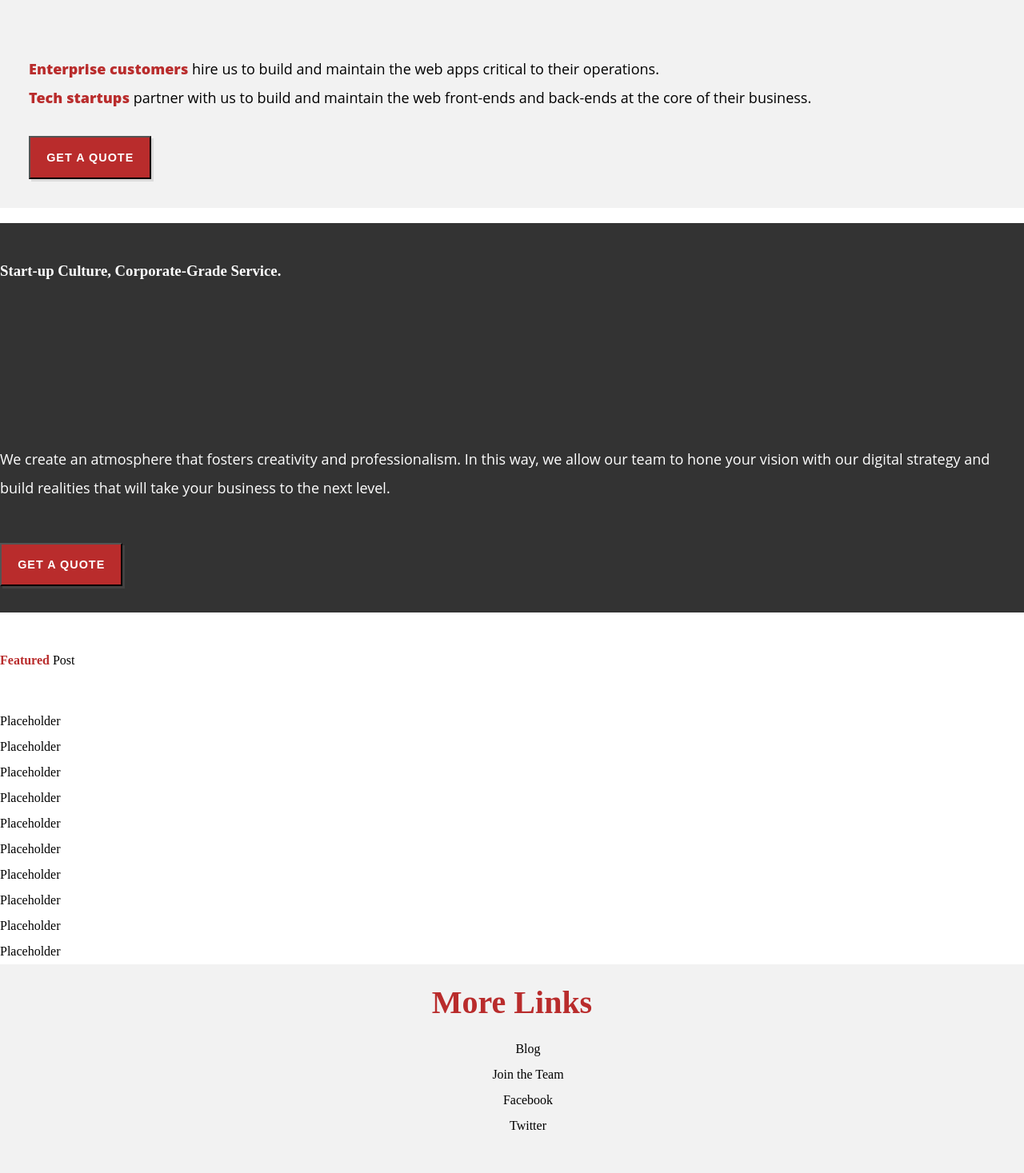
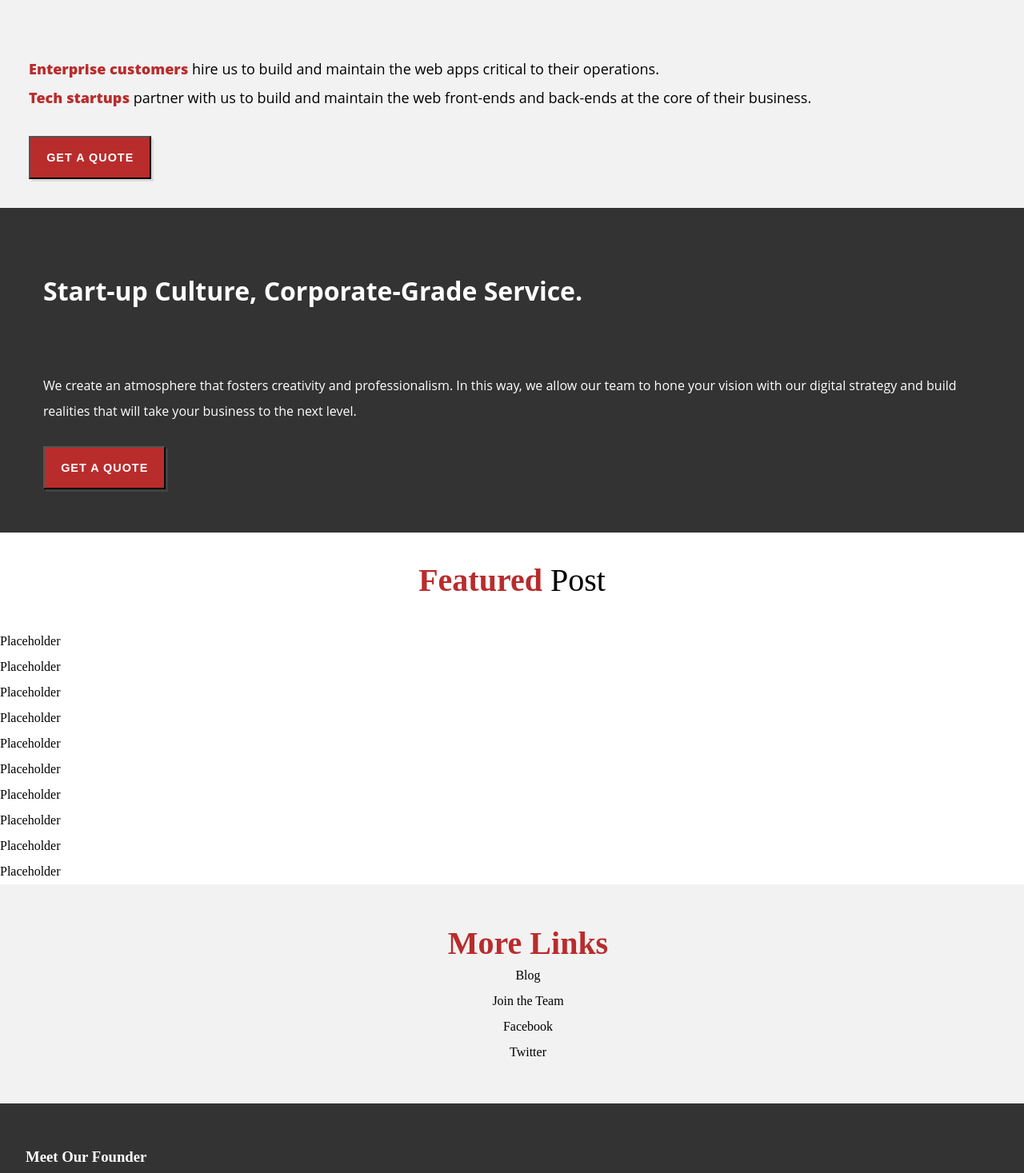
Before and after one commit to Ryanbooth21/Chiedo-labs-homepage-rebuild, a Next.js app: page / in a window 1280 px wide. Shown: the part 2714-4181 px from the top of the page at 80% size. Built offline with nearby package versions, Linux system fonts and the light colour scheme.

Commit message:
styles refactured

```diff
--- a/components/CultureBlog.js
+++ b/components/CultureBlog.js
@@ -6,8 +6,13 @@ const CultureBlog = () => {
         <Container fluid style={{ lineHeight: '15vh' }}>
         <Row>
           <Col className="greybox" lg={3}></Col>
-          <Col className="greybox" lg={6}><h3>Start-up Culture, Corporate-Grade Service.</h3><br/><p>We create an atmosphere that fosters creativity and professionalism. In this way, we allow our team to hone your vision with our digital strategy and build realities that will take your business to the next level.</p><button className="btn">Get a quote</button></Col>
-          <Col lg={3}><span className="redText">Featured</span> Post</Col>
+            <Col className="startUp" lg={6} style={{ padding: '3em' }}>
+              <h3 style={{ fontSize: '2rem' }}>Start-up Culture, Corporate-Grade Service.</h3><br/>
+              <p style={{ fontSize: '1rem' }}>We create an atmosphere that fosters creativity and professionalism. In this way, we allow our team to hone your vision with our digital strategy and build realities that will take your business to the next level.</p>
+              <button className="btn">Get a quote</button></Col>
+            <Col lg={3} style={{ fontSize: '2.5rem', textAlign: 'center' }}>
+              <span className="redText">Featured</span> Post
+            </Col>
         </Row>
       </Container>
       <style jsx>{`
--- a/components/FoundingMembers.js
+++ b/components/FoundingMembers.js
@@ -3,17 +3,15 @@ import { Container, Row, Col } from 'react-bootstrap'
 const FoundingMembers = () => {
     return (
         <div id="founders-container">
-        <Container className="White-title founders-title" fluid><h3 c>Our Founding Web Developers</h3></Container>
+          <Container className="White-title founders-title" fluid>
+            <h3>Our Founding Web Developers</h3>
+          </Container>
 
           <Container id="foundersBlock" fluid style={{ lineHeight: '32px' }}>
-
-
               <div className="founder"><img height="300px" width="300px" src="https://labs.chiedo.com/wp-content/themes/chiedolabs/img/wp-landing-page/team-chiedo-new.jpg"/><div className="nameTag"><span>Chiedo</span><br/>Founder, Solutions Architect</div></div>
               <div className="founder"><img height="300px" width="300px" src="https://labs.chiedo.com/wp-content/themes/chiedolabs/img/wp-landing-page/team-ricardo-fearing.jpg"/><div className="nameTag"><span>Ricardo</span><br/>ReactJS / Front-End Master</div></div>
               <div className="founder"><img height="300px" width="300px" src="https://labs.chiedo.com/wp-content/themes/chiedolabs/img/wp-landing-page/team-eric-duvon.jpg"/><div className="nameTag"><span>Eric</span><br/>Ruby on Rails / Back-end Pro</div></div>
               <div className="founder"><img height="300px" width="300px" src="https://labs.chiedo.com/wp-content/themes/chiedolabs/img/wp-landing-page/team-don-townsend.jpg"/><div className="nameTag"><span>Don</span><br/>NodeJS / Full Stack Expert</div></div>
-
-
           </Container>
         <button className="btn btn-grey">Get a quote</button>
       <style jsx>{`
--- a/components/MoreLinks.js
+++ b/components/MoreLinks.js
@@ -5,15 +5,23 @@ const MoreLinks = () => {
         <>
         <Container id="linksAndFounder" fluid style={{ lineHeight: '32px' }}>
         <Row>
-            <Col  className="moreLinks" lg={3}><span className="redText" style={{ fontSize: '2.5rem', }}>More Links</span>
+            <Col  className="moreLinks" lg={3}>
             <ul>
+            <span className="redText" style={{ fontSize: '2.5rem', }}>More Links</span>
                 <li>Blog</li>
                 <li>Join the Team</li>
                 <li>Facebook</li>
                 <li>Twitter</li>
             </ul>
             </Col>
-            <Col lg={9} className="ourFounder"><h3>Meet Our Founder</h3><br/><p>If you need new web developers or want to talk about your tech startup, let's connect on LinkedIn and meet for lunch or coffee!</p><button className="btn">Connect on LinkedIn</button></Col>
+            <Col lg={9} className="ourFounder">
+            <h3>Meet Our Founder</h3><br/>
+                <p>If you need new web developers or want to talk about
+                    your tech startup, let's connect on LinkedIn and meet
+                    for lunch or coffee!
+                </p>
+            <button className="btn">Connect on LinkedIn</button>
+            </Col>
         </Row>
       </Container>
       <style jsx>{`
--- a/components/WhatWeDo.js
+++ b/components/WhatWeDo.js
@@ -3,10 +3,8 @@ import { Container, Row, Col } from 'react-bootstrap'
 const WhatWeDo = () => {
     return (
         <>
-
         <Container fluid style={{ lineHeight: '32px' }}>
         <Row>
-          {/* <Col><img src={codeImage}/></Col> */}
           <Col sm={0} md={6}></Col>
           <Col sm={12} md={6} id="WhatWeDo">
             <h3><span className="redText">WHAT</span> WE DO</h3><br/>
--- a/styles/style.scss
+++ b/styles/style.scss
@@ -172,9 +172,13 @@ p {
   padding: 2em;
   @include bodyStyle;
 }
+.startUp{
+  background-color: $grey;
+  color: white;
+  @include bodyStyle;
+}
 
 #linksAndFounder {
-
 
   .moreLinks {
     display: flex;
```
Also changed, not shown: components/Header.js (+7 -8 lines). Lines whose indentation alone changed are shown as unchanged.
